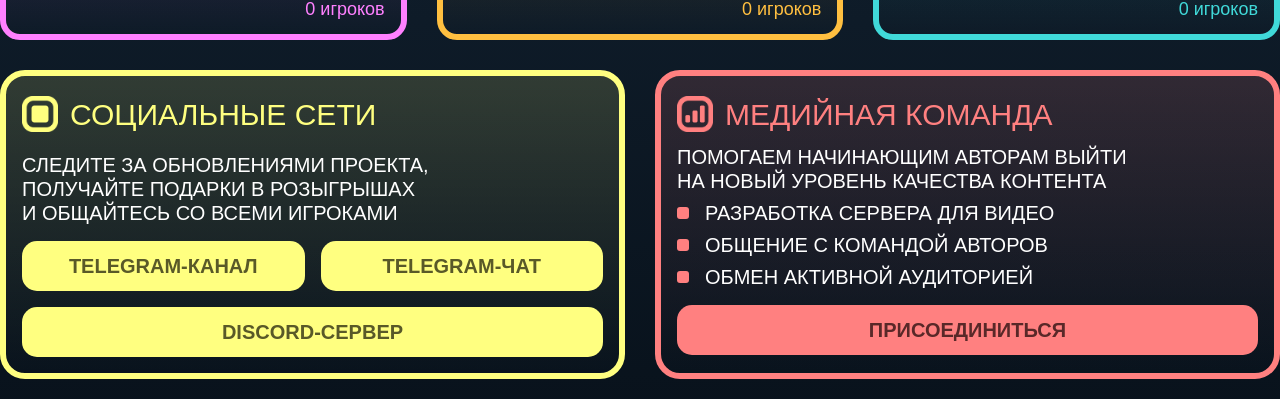
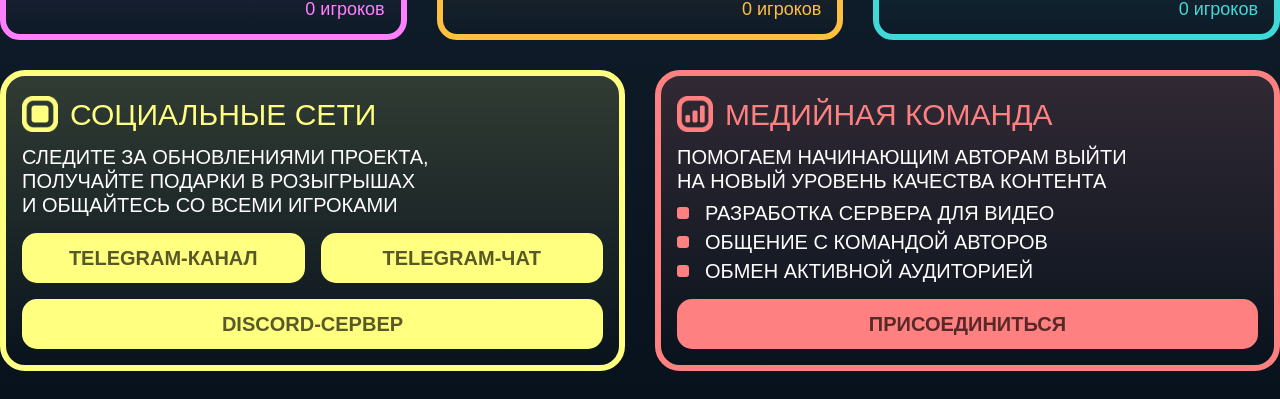
Before and after one commit to Gaz1x/RevizeMC, a React (Create React App) app in the folder Frontend/: page / in a window 1280 px wide. Shown: the part 724-1123 px from the top of the page. Built offline with nearby package versions, Linux system fonts and the light colour scheme; no server answers; a web font is replaced by a local one.

Commit message:
upd: margin in media and social blocks

```diff
--- a/Frontend/src/modules/MediaBlock/MediaBlock.tsx
+++ b/Frontend/src/modules/MediaBlock/MediaBlock.tsx
@@ -32,6 +32,7 @@
       maxW={{ xl: "635px", base: "370px" }}
       mt={{ base: "15px", xl: "30px" }}
       p={4}
+      // spacing={4}
       border="solid #FF8080"
       borderWidth={BORDER_WIDTH}
       borderRadius="25px"
@@ -90,7 +91,7 @@
         justify="space-between"
         gap={4}
       >
-        <VStack align="start" spacing={2} flex="1" minW={0}>
+        <VStack align="start" spacing={"5px"} flex="1" minW={0}>
           {BENEFITS.map((benefit) => (
             <HStack key={benefit} spacing={{ xl: 4, base: 2.5 }}>
               <Box
--- a/Frontend/src/modules/SocialBlock/SocialBlock.tsx
+++ b/Frontend/src/modules/SocialBlock/SocialBlock.tsx
@@ -52,7 +52,7 @@
       maxW={{ base: "370px", xl: "635px" }}
       mt={{ base: "15px", xl: "30px" }}
       p={4}
-      gap={4}
+      // spacing={4}
       border="solid"
       borderColor={MAIN_COLOR}
       borderWidth={BORDER_WIDTH}
@@ -77,6 +77,7 @@
         </Text>
       </HStack>
 
+      <VStack spacing={4} align="start">
       <Text
         color="white"
         fontFamily="heading"
@@ -114,6 +115,7 @@
           {SOCIAL_LINKS[2].label}
         </Button>
       </VStack>
+      </VStack>
     </VStack>
   );
 };
```
